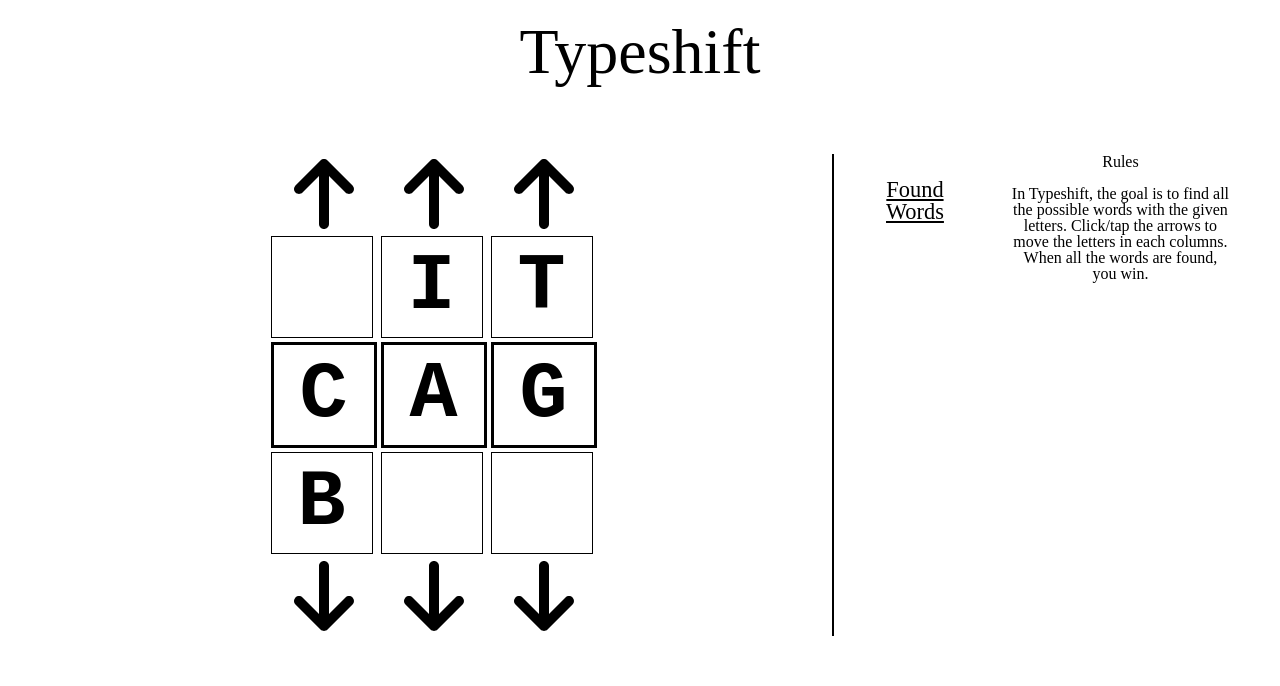
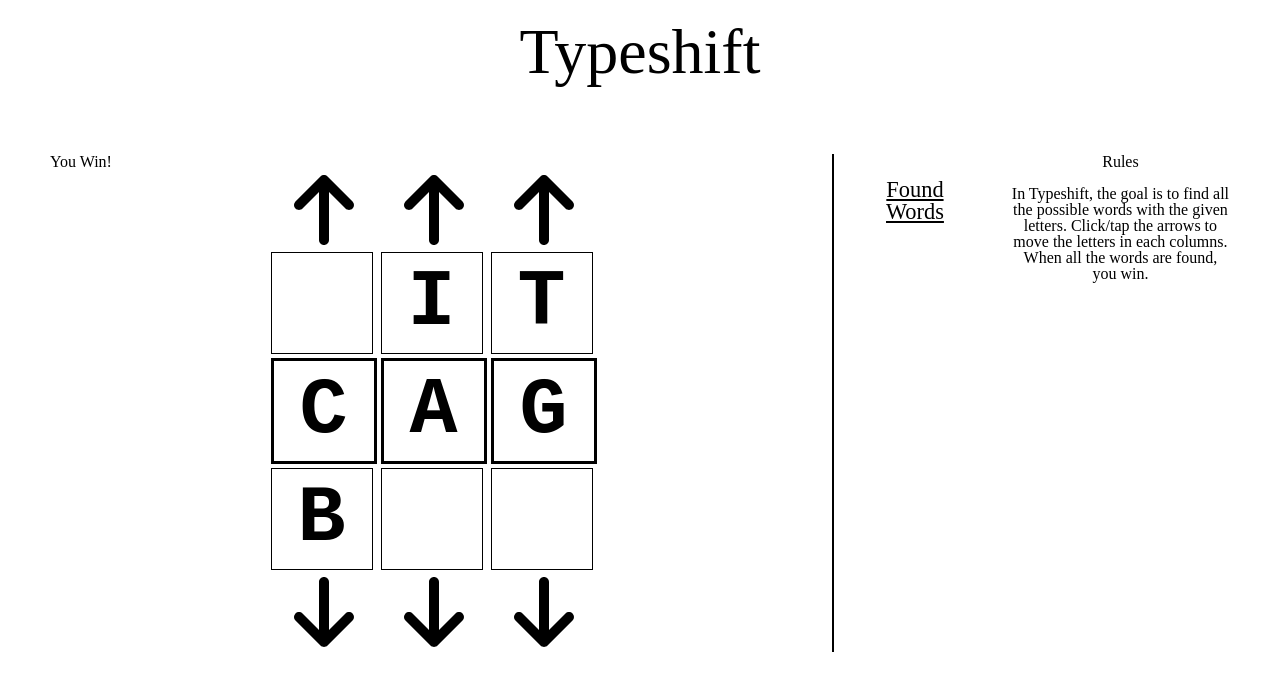
Before and after one commit to suzuhe481/typeshift, a React (Vite) app: page / in a window 1280 px wide. Shown: the top 686 px of the page. Built offline with nearby package versions, Linux system fonts and the light colour scheme.

Commit message:
Class name change

```diff
--- a/src/components/GameContainer/WinMessage/WinMessage.jsx
+++ b/src/components/GameContainer/WinMessage/WinMessage.jsx
@@ -4,7 +4,7 @@
   const gameWon = props.gameWon;
 
   const message = (
-    <div className={`message ${gameWon && "show"}`}>You Win!</div>
+    <div className={`game__message ${gameWon && "show"}`}>You Win!</div>
   );
 
   return <>{message}</>;
```
